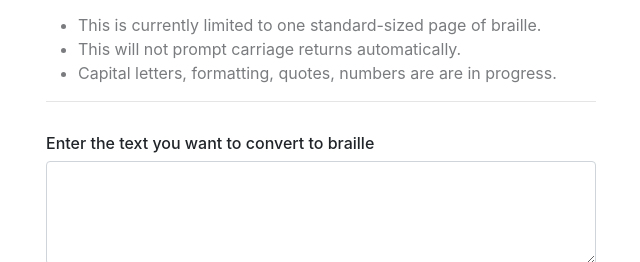
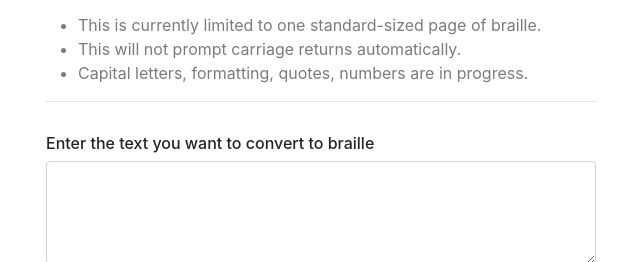
Before and after one commit to willcapellaro/braille-prompter, a plain HTML site: page index.html in a window 1280 px wide. Shown: the part 137-399 px from the top of the page, 319-959 px from the left. Drawn offline with nearby package versions, Linux system fonts and the light colour scheme.

Commit message:
Update index.html

```diff
--- a/index.html
+++ b/index.html
@@ -25,7 +25,7 @@
     <ul>
         <li>This is currently limited to one standard-sized page of braille.</li>
         <li>This will not prompt carriage returns automatically.</li>
-        <li>Capital letters, formatting, quotes, numbers are are in progress.</li>
+        <li>Capital letters, formatting, quotes, numbers are in progress.</li>
     </ul>
 
 </p>
```
